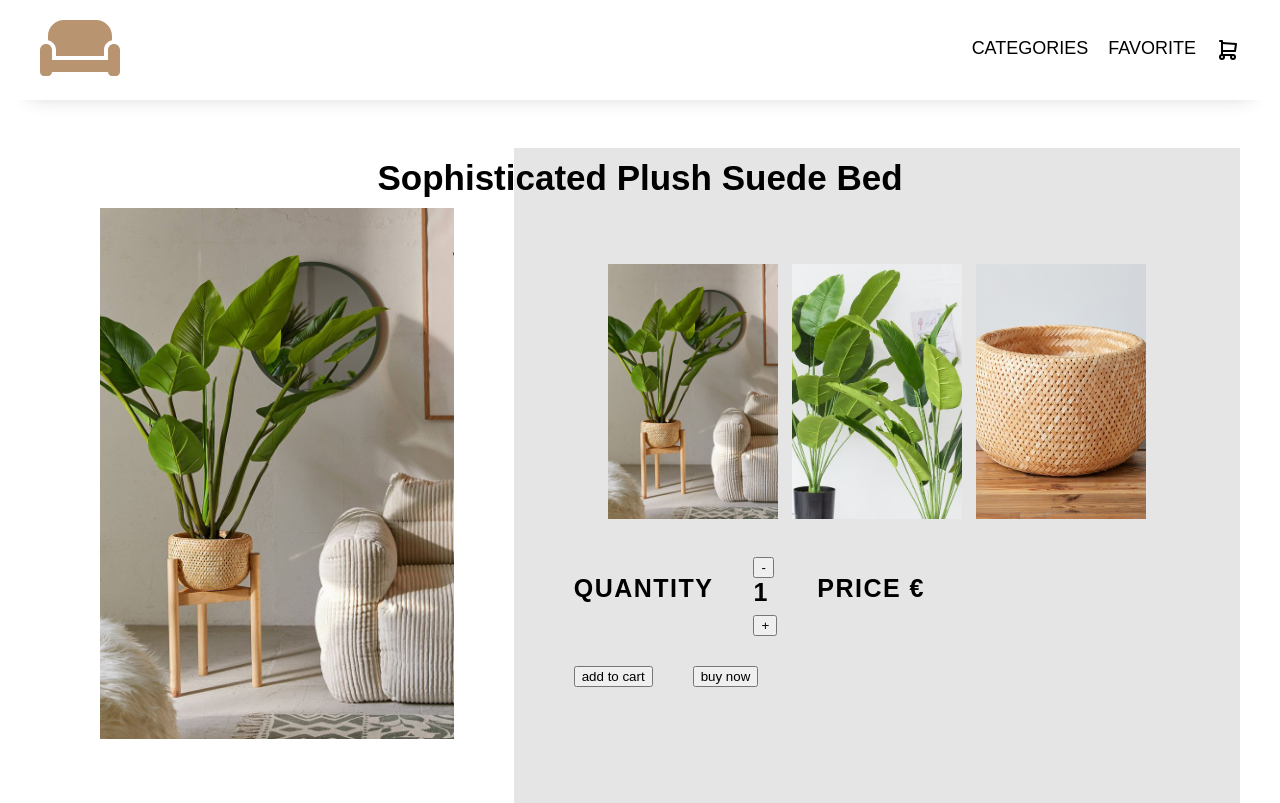
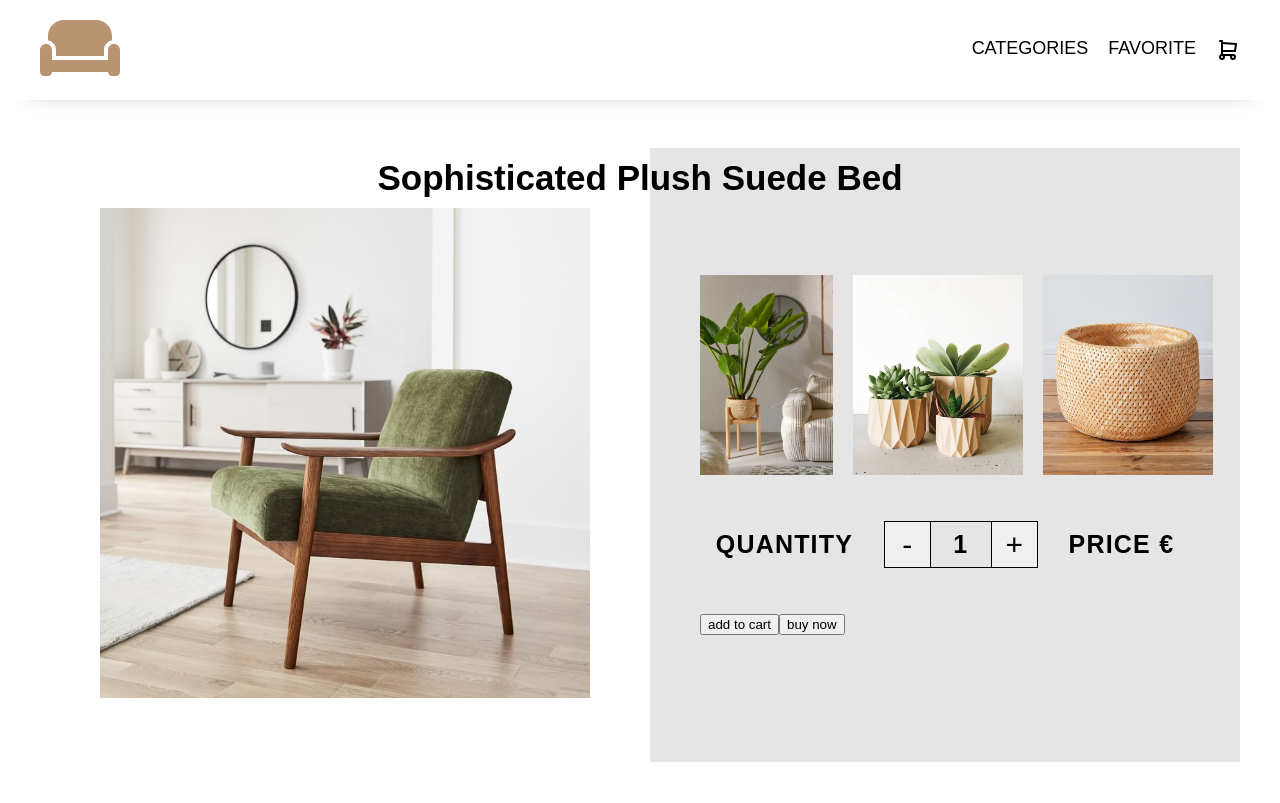
Before and after one commit to mhserrano/e-commerce, a React (Vite) app: page /categories/product in a window 1280 px wide. Built offline with nearby package versions, Linux system fonts and the light colour scheme; a web font is replaced by a local one.

Commit message:
Added style to the quantity buttons

```diff
--- a/src/components/ProductPage.css
+++ b/src/components/ProductPage.css
@@ -1,5 +1,5 @@
 .product-page-container {
-  margin-top: 40px;
+  margin: 40px 0;
 }
 
 .product-page-container img {
@@ -25,7 +25,8 @@
 .product-info,
 .small-imgs,
 .quantity-row,
-.shop-btns {
+.shop-btns,
+.product-btns {
   display: flex;
   flex-direction: row;
 }
@@ -33,6 +34,7 @@
 /* left-side */
 
 .img-side {
+  width: 1200px;
   padding: 60px;
 }
 
@@ -42,12 +44,13 @@
   background-color: #e5e5e5;
   gap: 30px;
   width: 100%;
-  padding: 60px;
+  padding: 50px;
   justify-content: center;
 }
 .small-imgs {
-  gap: 14px;
-  justify-content: center;
+  height: 200px;
+  gap: 20px;
+  justify-content: space-evenly;
 }
 .small-imgs img:hover {
   box-shadow: 0 0 13px 0 rgba(0, 0, 0, 0.18);
@@ -57,9 +60,32 @@
 
 .quantity-row,
 .shop-btns {
-  gap: 40px;
   font-size: 25px;
   text-transform: uppercase;
   font-weight: 600;
-  letter-spacing: 1.5px;
+  letter-spacing: 1.2px;
 }
+
+.quantity-row {
+  gap: 15px;
+  align-items: center;
+  justify-content: space-evenly;
+}
+.product-btns {
+  border: 1px solid black;
+}
+.product-btns button {
+  font-size: 30px;
+  height: 45px;
+  transition: all 200ms ease-in-out;
+  width: 45px;
+  border: none;
+}
+
+.quantity-counter {
+  width: 60px;
+  text-align: center;
+  padding-top: 8px;
+  border-right: 1px solid black;
+  border-left: 1px solid black;
+}
--- a/src/pages/ProductPage.jsx
+++ b/src/pages/ProductPage.jsx
@@ -10,20 +10,20 @@ function ProductPage() {
           <h3 className="product-title">Sophisticated Plush Suede Bed</h3>
           <div className="product-info">
             <div className="img-side">
-              <img src={items[16].img} alt="product" width={700} />
+              <img src={items[6].img} alt="product" width={700} />
             </div>
             <div className="details-side">
               <div className="small-imgs">
                 <img src={items[16].img} width={170} />
-                <img src={items[16].otherImgs[0]} width={170} />
+                <img src={items[19].otherImgs[0]} width={170} />
                 <img src={items[16].otherImgs[1]} width={170} />
               </div>
-              <div className="quantity">
+              <div className="quantity-price">
                 <div className="quantity-row">
                   <p>quantity</p>
                   <div className="product-btns">
                     <button>-</button>
-                    <div className="quantity">1</div>
+                    <div className="quantity-counter">1</div>
                     <button>+</button>
                   </div>
                   <p className="product-price">price €</p>
```
